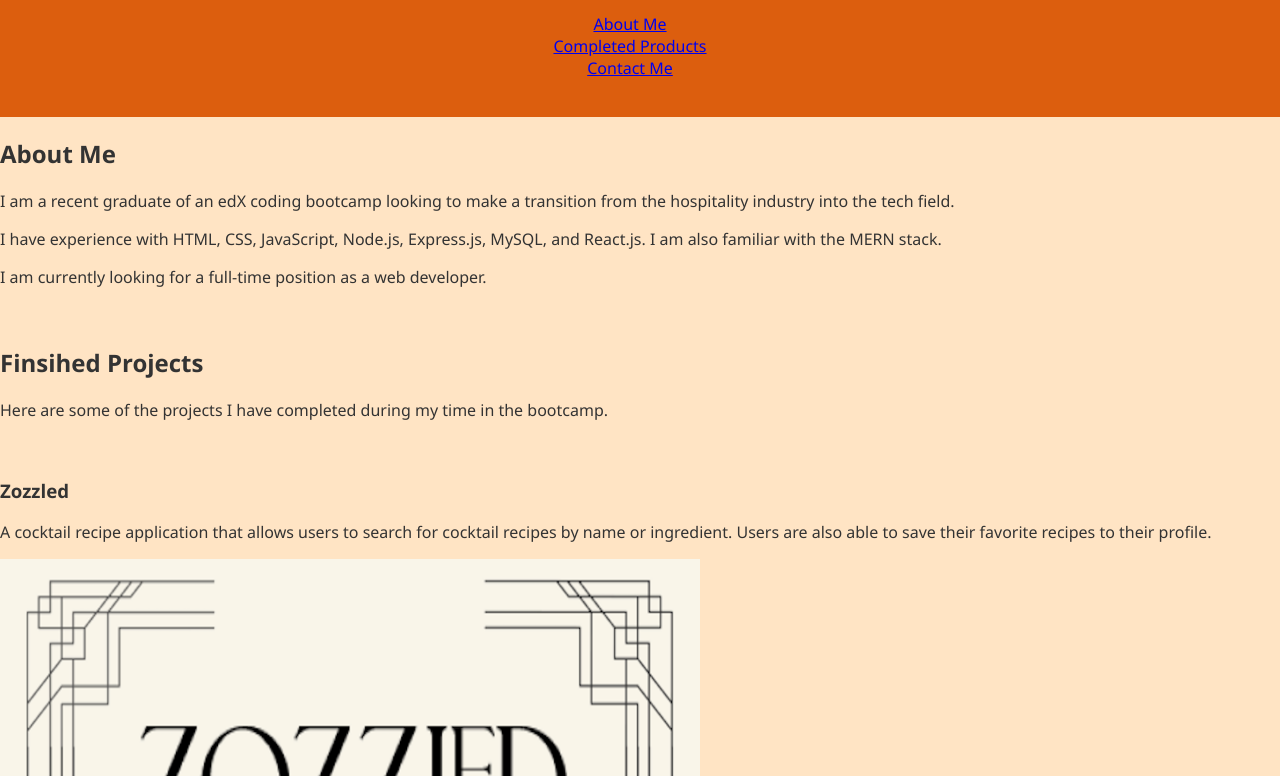
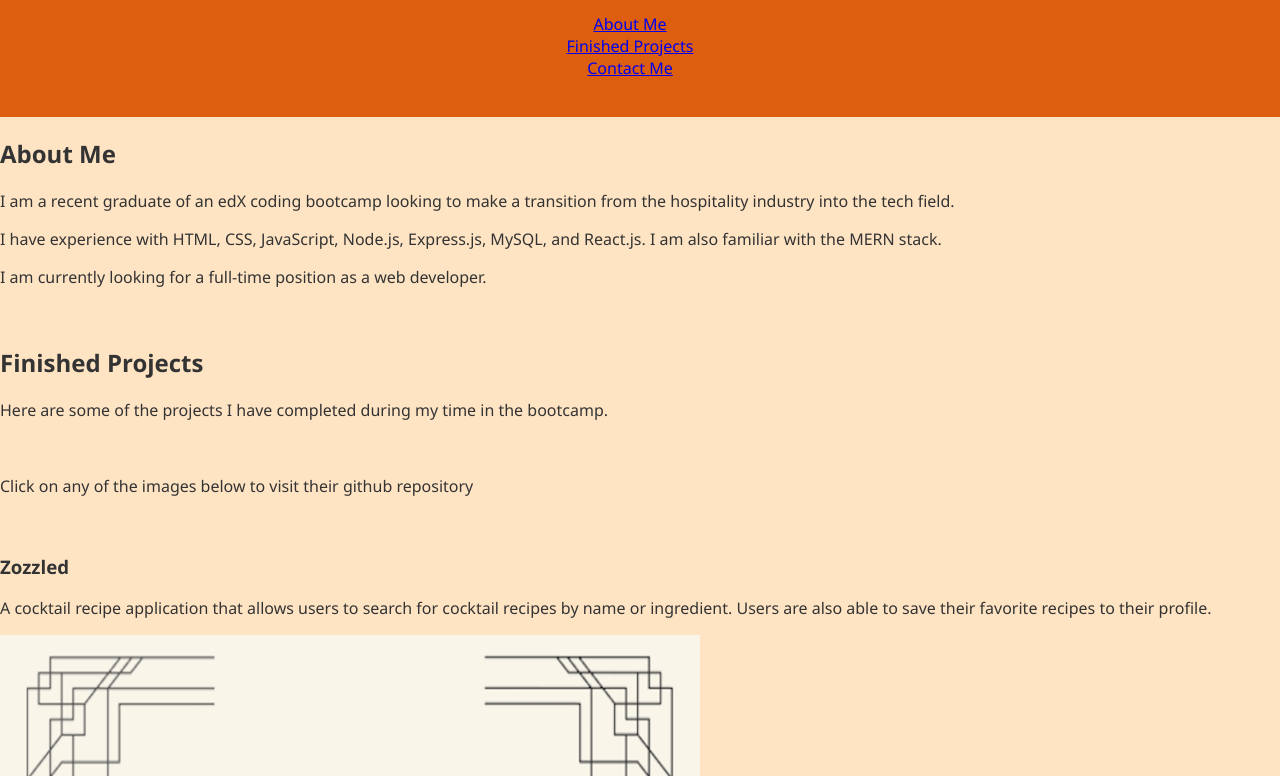
Before and after one commit to HeviDevi/Portfolio, a plain HTML site: page index.html in a window 1280 px wide. Shown: the part 324-1100 px from the top of the page. Drawn offline with Linux system fonts and the light colour scheme.

Commit message:
spellcheck

```diff
--- a/index.html
+++ b/index.html
@@ -18,7 +18,7 @@
             <ul>
                <li><a href="#about"> About Me</a></li>
          <br>
-               <li><a href="#work"> Completed Products</a></li>
+               <li><a href="#work"> Finished Projects</a></li>
          <br>
                <li><a href="#contact"> Contact Me</a></li>
             </ul>
@@ -33,8 +33,10 @@
    <p> I have experience with HTML, CSS, JavaScript, Node.js, Express.js, MySQL, and React.js. I am also familiar with the MERN stack.</p>
    <p> I am currently looking for a full-time position as a web developer. </p>
    <br>
-   <h2 id="work">Finsihed Projects</h2>
+   <h2 id="work">Finished Projects</h2>
    <p> Here are some of the projects I have completed during my time in the bootcamp.</p>
+   <br>
+   <p>Click on any of the images below to visit their github repository</p>
    <br>
    <h3>Zozzled</h3>
    <p> A cocktail recipe application that allows users to search for cocktail recipes by name or ingredient. Users are also able to save their favorite recipes to their profile. </p>
```
